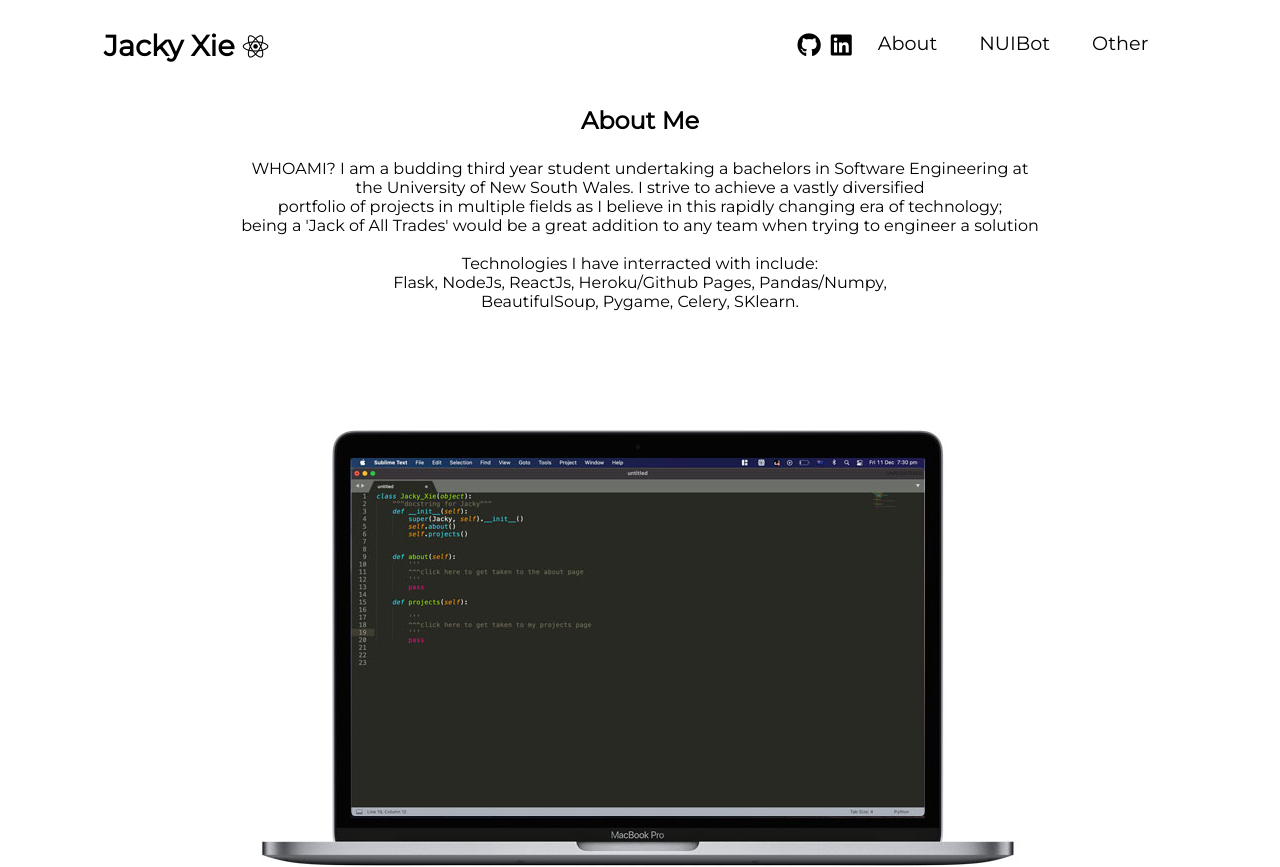
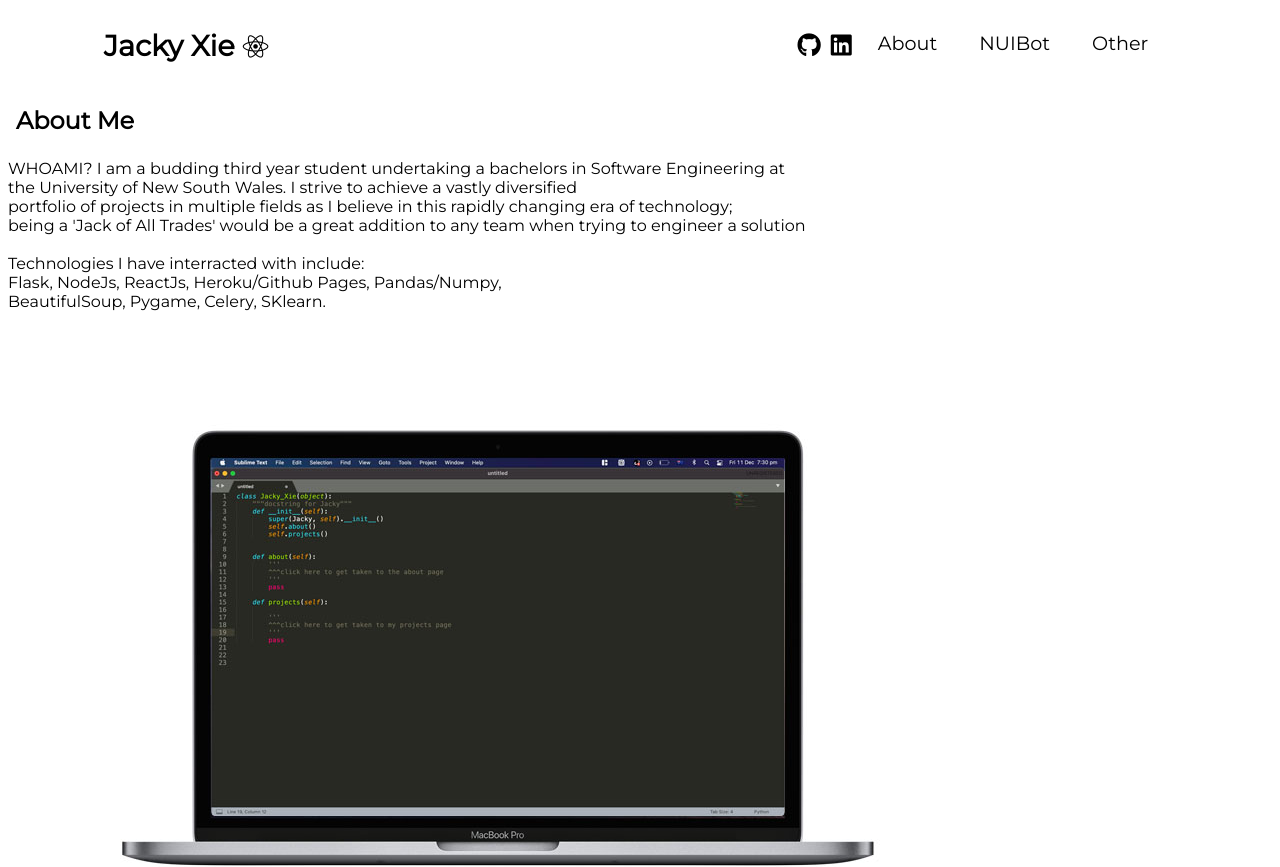
Before and after one commit to fafnirZ/JX_portfolio, a React (Create React App) app: page / in a window 1280 px wide. Shown: the top 867 px of the page. Built offline with nearby package versions, Linux system fonts and the light colour scheme.

Commit message:
started implementing css grids

```diff
--- a/src/App.css
+++ b/src/App.css
@@ -7,17 +7,26 @@
 }
 
 .App {
-  text-align: center;
-
+	display: grid;
+	grid-template-columns: 1fr 1fr 1fr;
+	grid-template-rows: 1fr auto 1fr;
+	grid-template-areas:
+		"header header header"
+		"body body body"
+		"footer footer footer";
 }
 
 
 
 .App-header {
-  /*background-color: #73D2E0;*/
+	grid-area: header;
 
 }
 
 .App-body {
+	grid-area: body;
+}
 
+.App-footer {
+	grid-area: footer;
 }
--- a/src/App.js
+++ b/src/App.js
@@ -14,8 +14,7 @@ function App() {
       <body className = "App-body">
       	<Body/>
       </body>
-      <footer>
-        {/*<To_top/>*/}
+      <footer className = "App-footer">
       </footer>
 
     </div>
--- a/src/Components/Body/body.css
+++ b/src/Components/Body/body.css
@@ -1,3 +1,8 @@
+.main-body {
+
+}
+
+
 .sections {
 	overflow-y:scroll;
 	scroll-behavior:smooth;
--- a/src/Components/Body/body.js
+++ b/src/Components/Body/body.js
@@ -7,7 +7,7 @@ import './body.css'
 function Body()  {
 
 	return ([
-		<div>
+		<div className='main-body'>
 		{
 			texts.map((item,index) => {
 				return (
```
